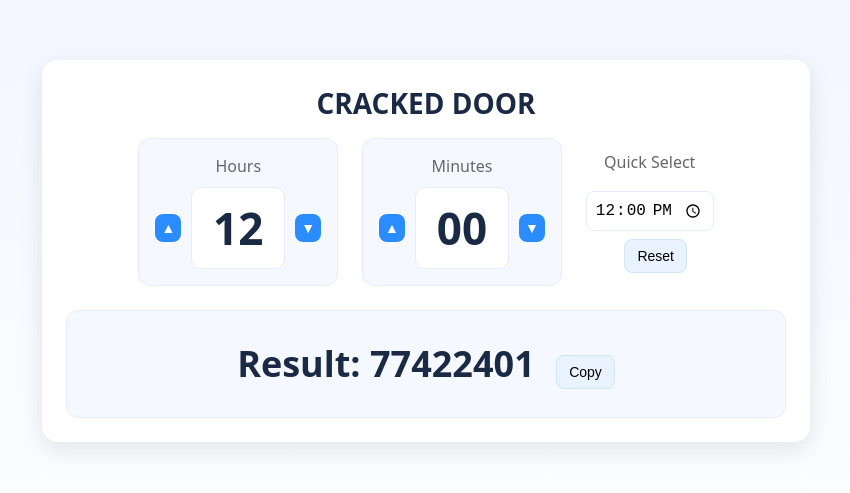
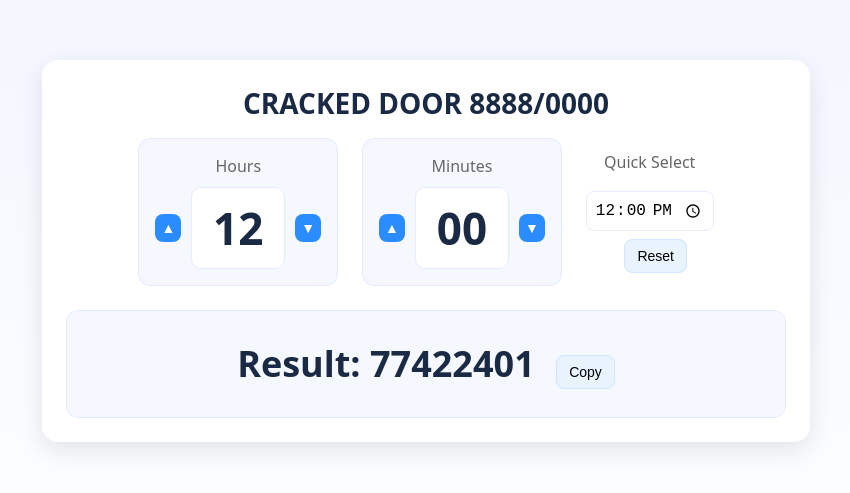
Before and after one commit to greenhats-crew/crackedoor, a plain HTML site: page index.html in a window 1280 px wide. Shown: the part 181-674 px from the top of the page, without its empty margins (214-1064 px from the left). Drawn offline with Linux system fonts and the light colour scheme.

Commit message:
Update index.html

```diff
--- a/index.html
+++ b/index.html
@@ -168,7 +168,7 @@
 </head>
 <body>
   <div class="card" role="application" aria-labelledby="title">
-    <h1 id="title">CRACKED DOOR </h1>
+    <h1 id="title">CRACKED DOOR 8888/0000</h1>
 
     <div class="time-row" aria-hidden="false">
       <!-- Hours -->
```
